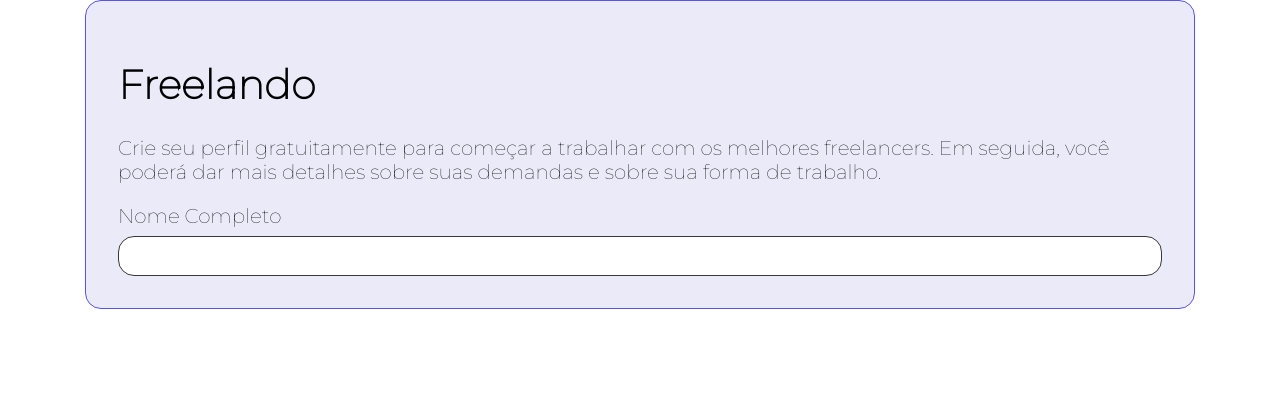
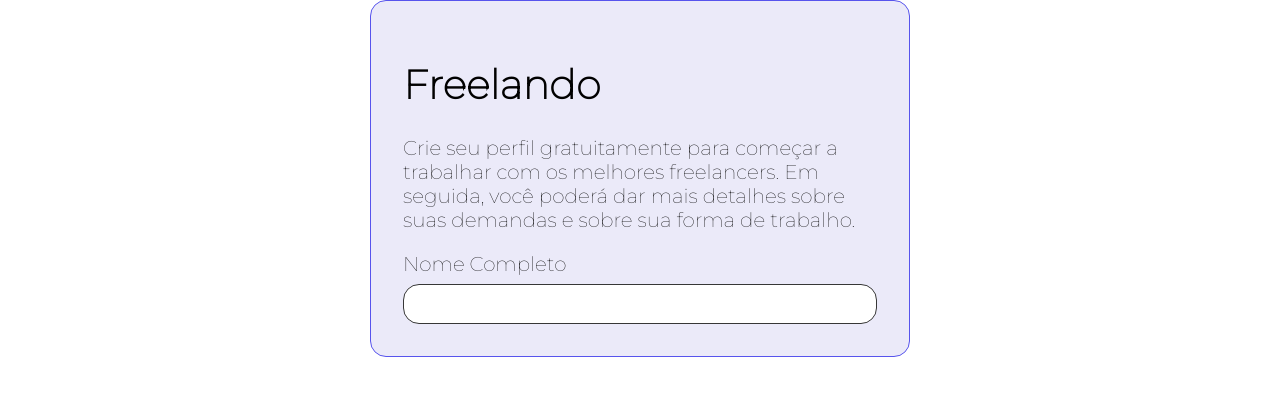
Before and after one commit to grbalmeida/curso-react-componentes-customizados-acessiveis-emotion-alura, a React (Create React App) app in the folder freelando/: page / in a window 1280 px wide. Shown: the top 396 px of the page. Built offline with nearby package versions, Linux system fonts and the light colour scheme.

Commit message:
Esquematizando o formulário

```diff
--- a/freelando/src/App.js
+++ b/freelando/src/App.js
@@ -1,4 +1,4 @@
-import { Container } from 'react-grid-system';
+import { Col, Container, Row } from 'react-grid-system';
 
 import { CampoTexto } from './componentes/CampoTexto/CampoTexto';
 import { Card } from './componentes/Card/Card';
@@ -12,6 +12,8 @@
       <ProvedorTema>
         <Estilos />
         <Container>
+          <Row justify="center">
+            <Col lg={6}>
               <Card>
                 <Tipografia
                   variante="h1"
@@ -28,6 +30,8 @@
                 </Tipografia>
                 <CampoTexto titulo="Nome Completo" />
               </Card>
+            </Col>
+          </Row>
         </Container>
       </ProvedorTema>
     </>
```
Lines whose indentation alone changed are shown as unchanged.
